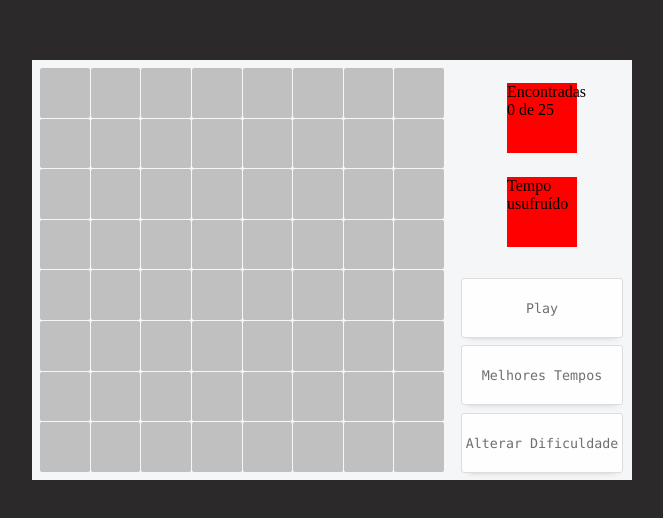
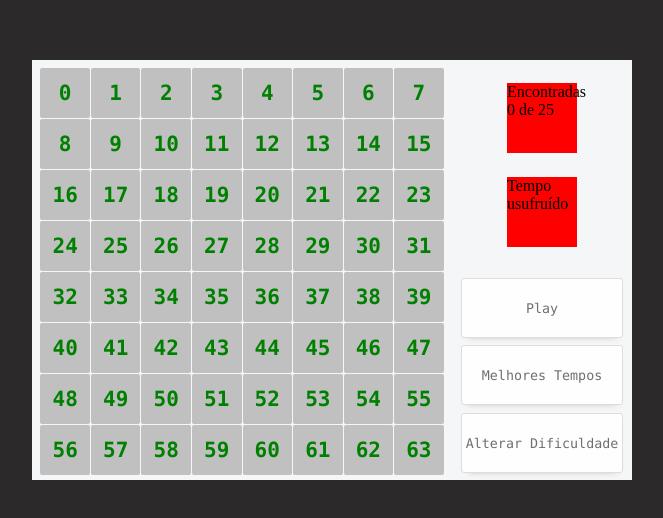
Before and after one commit to russo97/campoMinado, a React (Create React App) app: page / in a window 1280 px wide. Shown: the part 130-648 px from the top of the page, without its empty margins (308-971 px from the left). Built offline with nearby package versions, Linux system fonts and the light colour scheme.

Commit message:
alterada matriz de renderizaçao, calculado index individual de cada spot

```diff
--- a/src/App.js
+++ b/src/App.js
@@ -20,14 +20,16 @@ function App () {
   }, []); // happens once time when its loaded
 
   function setVirginTiles () {
-    let currentGridSize = gridSize[level];
+    let currentGridSize = gridSize[level], arraySize = { length: currentGridSize };
 
-    let placeholderTiles = Array.from({ length: currentGridSize ** 2 }, (_, index) => {
+    let placeholderTiles = Array.from(arraySize, (_, yIndex) => {
+      return Array.from(arraySize, (__, xIndex) => {
         return ({
-        index,
-        bombCount: 0,
+          bombsCount: 0,
           covered: true,
           isABomb: false,
+          index: yIndex * currentGridSize + xIndex,
+        });
       });
     });
 
@@ -60,7 +62,6 @@ function App () {
   }
 
 
-
   function changeDifficult () {
     let nextLevel = level + 1;
 
@@ -90,15 +91,17 @@ function App () {
       <div id="gameContainer">
         <div className="box">
           {
-            tiles.map((eachTile) => {
-              let { index, bombCount } = eachTile;
+            tiles.map((row) =>
+              row.map(cell => {
+                let { index, bombCount, covered } = cell;
 
                 return (
                   <Tile key={index}
                         leftClick={tileReceivedLeftClick}
-                      rightClick={tileReceivedRightClick} />
+                        rightClick={tileReceivedRightClick}> { index } </Tile>
                 );
               })
+            )
           }
         </div>
       </div>
--- a/src/components/Tile.js
+++ b/src/components/Tile.js
@@ -8,7 +8,7 @@ function Tile ({ children, leftClick, rightClick, covered }) {
       className="tile"
       onClick={ e => leftClick(e) }
       onContextMenu={ e => rightClick(e) }>
-        { covered && children  }
+        { covered ? '' : children  }
     </div>
   );
 }
```
Also changed, not shown: 1 other file (tests, documents, lock files or other folders). Lines whose indentation alone changed are shown as unchanged.
